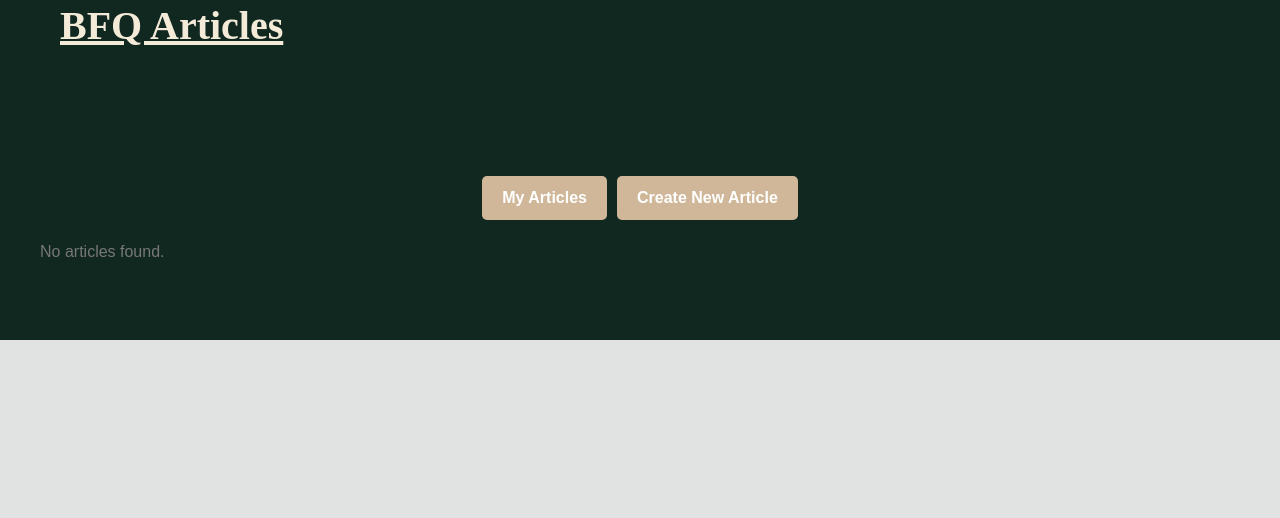
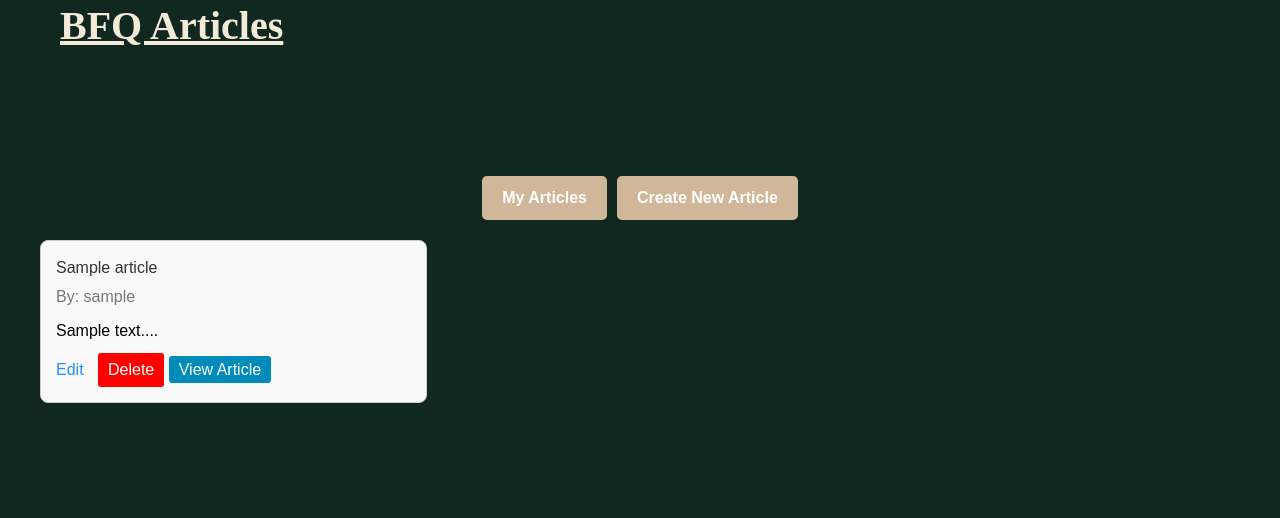
Before and after one commit to pbp24-f09/bfq, a Django app: page /blog/ in a window 1280 px wide. Shown: the part 904-1422 px from the top of the page. Before the commit the page ends 1244 px from the top, so only its background shows below. Run offline with Django 5.2, Linux system fonts and the light colour scheme; a user stored in the database is signed in; tables that the repository leaves empty hold one stand-in row (values such as "Sample post"); some libraries are stand-ins or nearby versions; some web fonts are replaced.

Commit message:
perbaikan article list, sisa minor

```diff
--- a/blog/templates/blog/article_list.html
+++ b/blog/templates/blog/article_list.html
@@ -56,6 +56,32 @@
 
 
   <style>
+
+#article_cards {
+    display: grid;
+    grid-template-columns: repeat(3, 1fr); /* Membuat 3 kolom */
+    gap: 20px; /* Jarak antar artikel */
+    max-width: 1200px; /* Lebar maksimum dari seluruh kontainer */
+    margin: auto; /* Agar kontainer berada di tengah halaman */
+}
+
+.article-card {
+    box-sizing: border-box;
+    border: 1px solid #ccc;
+    padding: 20px;
+    border-radius: 8px;
+    background-color: #f3ead8;
+    display: flex;
+    flex-direction: column;
+    justify-content: space-between;
+    min-height: 300px; /* Tinggi minimal dari setiap artikel */
+    transition: transform 0.2s; /* Animasi saat hover */
+}
+
+.article-card:hover {
+    transform: scale(1.05); /* Zoom sedikit saat dihover */
+}
+
     .mySlides {
       display: none; /* Sembunyikan semua slide secara default */
     }
@@ -177,21 +203,16 @@
 
 <!-- Container untuk daftar artikel -->
 <div id="article_cards" style="
-  display: flex;
-  flex-wrap: wrap; /* Bungkus ke baris baru jika penuh */
-  justify-content: flex-start; /* Mulai dari kiri */
-  gap: 20px;
-  max-width: 1200px;
-  margin: auto;
+    display: grid;
+    grid-template-columns: repeat(3, 1fr); /* Membuat tiga kolom dengan ukuran yang sama */
+    gap: 20px; /* Jarak antara artikel */
+    max-width: 1200px; /* Batas lebar kontainer */
+    margin: auto; /* Tengah-tengah secara horizontal */
 ">
-
-
-<!-- Container untuk daftar artikel -->
-<div style="display: flex; flex-wrap: wrap; gap: 20px; justify-content: center;">
   {% if articles %}
     {% for article in articles %}
+      <!-- Artikel Individual -->
       <div class="article-card" id="article-{{ article.id }}" style="
-        flex: 0 1 calc(33.33% - 20px);
           box-sizing: border-box;
           border: 1px solid #ccc;
           padding: 20px;
@@ -202,7 +223,6 @@
           justify-content: space-between;
           min-height: 300px;
       ">
-
         <div>
           <h3 style="margin: 0; color: #4c6444; font-size: 24px; font-weight: bold; text-decoration: underline;">
             {{ article.title }}
@@ -215,7 +235,6 @@
           <p style="margin: 10px 0; color: black;">{{ article.content|truncatewords:30 }}</p>
         </div>
 
-
         <!-- Tombol View, Edit, dan Delete -->
         <div style="margin-top: 10px; display: flex; gap: 5px; justify-content: center;">
           <a href="{% url 'blog:view_article' article.id %}" style="
@@ -225,12 +244,9 @@
               border: none;
               border-radius: 3px;
               text-decoration: none;
-            font-weight:600;
-          ">
-            View Article
-          </a>
+              font-weight: 600;
+          ">View Article</a>
 
-          {% if articles %}
           <a href="{% url 'blog:edit_article' article.id %}" style="
               padding: 5px 10px;
               background-color: #c9c9c9;
@@ -238,10 +254,9 @@
               border: none;
               border-radius: 3px;
               text-decoration: none;
-              font-weight:600;
-            ">
-              Edit
-            </a>
+              font-weight: 600;
+          ">Edit</a>
+
           <button class="delete-btn" data-id="{{ article.id }}" style="
               padding: 5px 10px;
               background-color: #E3CAAC;
@@ -249,11 +264,8 @@
               border: none;
               border-radius: 3px;
               cursor: pointer;
-              font-weight:600;
-            ">
-              Delete
-            </button>
-          {% endif %}
+              font-weight: 600;
+          ">Delete</button>
         </div>
       </div>
     {% endfor %}
@@ -261,6 +273,7 @@
     <p style="text-align: center; color: #777;">No articles found.</p>
   {% endif %}
 </div>
+
 
 <script src="https://unpkg.com/masonry-layout@4/dist/masonry.pkgd.min.js"></script>
 <!-- Tambahkan div kosong sebagai footer untuk menambah spasi -->
@@ -406,41 +419,52 @@ const csrftoken = getCookie('csrftoken');
 
 
 
+  // Fungsi untuk memuat artikel secara dinamis ke halaman
   async function refreshArticleEntries() {
     const articleContainer = document.getElementById("article_cards");
     articleContainer.innerHTML = ""; // Kosongkan konten artikel
 
     try {
       const articles = await getArticles(); // Fetch artikel dari server
+      let htmlString = "";
+
       if (articles.length === 0) {
-      articleContainer.innerHTML = `
-        <p style="text-align: center; color: #777;">No articles found.</p>
+        htmlString = `
+          <div class="flex flex-col items-center justify-center min-h-[24rem] p-6">
+            <p class="text-center text-gray-600 mt-4">Belum ada artikel yang tersedia.</p>
+          </div>
         `;
       } else {
-      let htmlString = "";
         articles.forEach(article => {
           htmlString += `
-          <div class="article-card" id="article-${article.id}" style="
-            flex: 0 1 calc(33.33% - 20px);
-            box-sizing: border-box;
+            <div id="article-${article.id}" style="
               border: 1px solid #ccc;
-            padding: 20px;
+              padding: 15px;
+              margin-bottom: 15px;
               border-radius: 8px;
-            background-color: #f3ead8;
-            display: flex;
-            flex-direction: column;
-            justify-content: space-between;
-            min-height: 300px;">
-            <h3 style="margin: 0; color: #4c6444; font-size: 24px; font-weight: bold; text-decoration: underline;">
-              ${article.title}
-            </h3>
-            <p style="margin: 5px 0; color: #adadad; font-style: italic;">By: ${article.author ? article.author : 'Anonymous'}</p>
-            <p style="margin: 10px 0; color: black;">${article.content.substring(0, 100)}...</p>
+              background-color: #f9f9f9;">
+                <h3 style="margin: 0; color: #333;">${article.title}</h3>
+                <p style="margin: 5px 0; color: #777;">By: ${article.author ? article.author : 'Anonymous'}</p>
+                <p style="margin: 10px 0;">${article.content.substring(0, 100)}...</p>
+                <div style="margin-top: 10px;">
+                  <a href="/edit-article/${article.id}" style="color: #1E90FF; text-decoration: none; margin-right: 10px;">
+                    Edit
+                  </a>
+                  <button class="delete-btn" data-id="${article.id}" style="
+                    padding: 5px 10px; background-color: red; color: white; border: none; border-radius: 3px; cursor: pointer;">
+                    Delete
+                  </button>
+                  <a href="/view-article/${article.id}" style="
+                    padding: 5px 10px; background-color: #008CBA; color: white; text-decoration: none; border-radius: 3px;">
+                    View Article
+                  </a>
+                </div>
             </div>
           `;
         });
+      }
+
       articleContainer.innerHTML = htmlString;
-    }
 
       // Reattach event handler untuk tombol delete setelah refresh
       $('.delete-btn').click(deleteArticleHandler);
@@ -452,16 +476,10 @@ async function refreshArticleEntries() {
     }
   }
 
-
+  // Fungsi untuk mengambil artikel dari server
   async function getArticles() {
     try {
-    const response = await fetch('/blog/get-articles/', {
-      method: 'GET',
-      headers: {
-        'X-CSRFToken': csrftoken,
-        'Content-Type': 'application/json'
-      },
-    });
+      const response = await fetch('/blog/get-articles/');
       if (!response.ok) {
         throw new Error('Network response was not ok');
       }
@@ -472,8 +490,6 @@ async function refreshArticleEntries() {
       return [];
     }
   }
-
-
 
   function appendNewArticle(articleHtml) {
   // Tambahkan artikel baru ke akhir container
@@ -543,60 +559,7 @@ $('#createArticleForm').off('submit').on('submit', function(e) {
 
   // Pasang event listener ke tombol delete saat halaman dimuat
   $('.delete-btn').off('click').on('click', deleteArticleHandler);
-
-  // Tambahkan event listener kembali jika artikel dimuat ulang
-  function refreshArticleEntries() {
-    // ... (fungsi refresh yang memuat ulang artikel)
-
-    // Pasang ulang event listener untuk tombol delete
-    $('.delete-btn').off('click').on('click', deleteArticleHandler);
-  }
-});
-
-$(document).ready(function() {
-  // Inisialisasi Masonry
-  var $articleContainer = $('#article_cards').masonry({
-    itemSelector: '.article-card',
-    columnWidth: '.article-card',
-    percentPosition: true
-  });
-
-  // Fungsi untuk menambahkan artikel baru dengan Masonry
-  function appendNewArticle(articleHtml) {
-    var $newArticle = $(articleHtml); // Konversi ke elemen jQuery
-    $articleContainer.append($newArticle).masonry('appended', $newArticle);
-  }
-
-  // Submit form untuk Create New Article dengan AJAX
-  $('#createArticleForm').off('submit').on('submit', function(e) {
-    e.preventDefault();
-
-    const formData = new FormData(this);
-
-    $.ajax({
-      url: $(this).attr('action'),
-      type: $(this).attr('method'),
-      data: formData,
-      headers: { 'X-CSRFToken': csrftoken },
-      processData: false,
-      contentType: false,
-      success: function(response) {
-        $('#responseMessage').html('<p>Article created successfully!</p>');
-        $('#createArticleForm')[0].reset();
-
-        if (response.html) {
-          appendNewArticle(response.html);
-        }
-
-        $('#createArticleModal').hide();
-      },
-      error: function(xhr, status, error) {
-        var errMsg = xhr.responseJSON ? xhr.responseJSON.error : 'Error creating article.';
-        $('#responseMessage').html('<p>' + errMsg + '</p>');
-      }
-    });
-  });
-});
+})
 
 
     //js autoslide
--- a/blog/urls.py
+++ b/blog/urls.py
@@ -5,7 +5,7 @@ from .views import article_list, delete_article, edit_article, create_article_aj
 app_name = 'blog'
 
 urlpatterns = [
-    path('blog/', article_list, name='article_list'),
+    path('blog/', views.article_list, name='article_list'),
     path('blog/my_articles/', views.my_articles, name='my_articles'),
     path('blog/edit-article/<int:article_id>/', views.edit_article, name='edit_article'),
     path('blog/delete/<int:article_id>/', delete_article, name='delete_article'),
--- a/blog/views.py
+++ b/blog/views.py
@@ -9,6 +9,8 @@ from .models import Article
 from .forms import ArticleForm
 import xml.etree.ElementTree as ET
 from django.template.loader import render_to_string
+from .models import Article
+
 
 @csrf_protect
 @login_required
@@ -37,6 +39,7 @@ def create_article_ajax(request):
 def article_list(request):
     articles = Article.objects.all()
     return render(request, 'blog/article_list.html', {'articles': articles})
+
 
 
 @login_required
```
Also changed, not shown: blog/templates/create_article_ajax.html (added, +60 -0 lines). Lines whose indentation alone changed are shown as unchanged.
